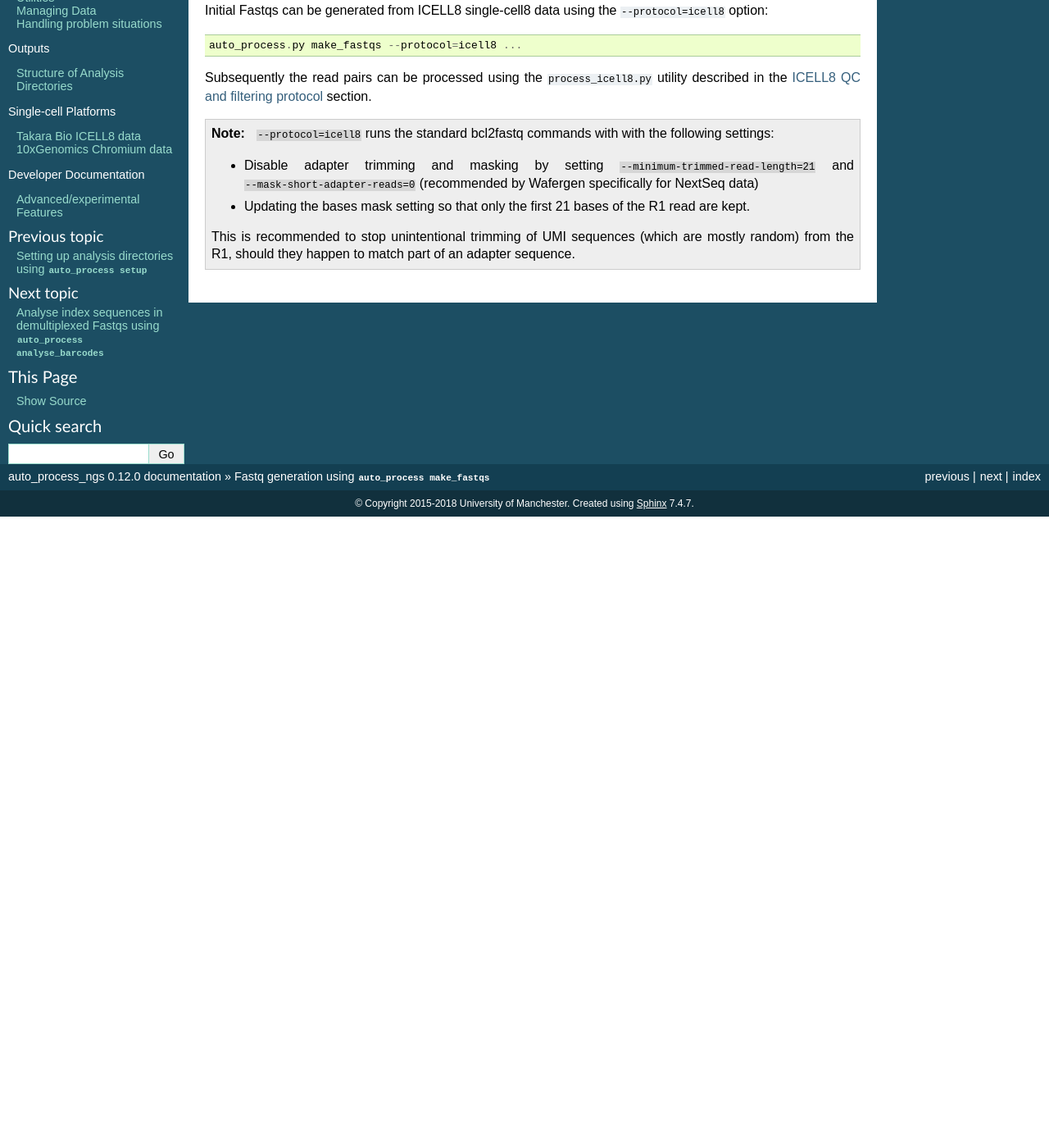
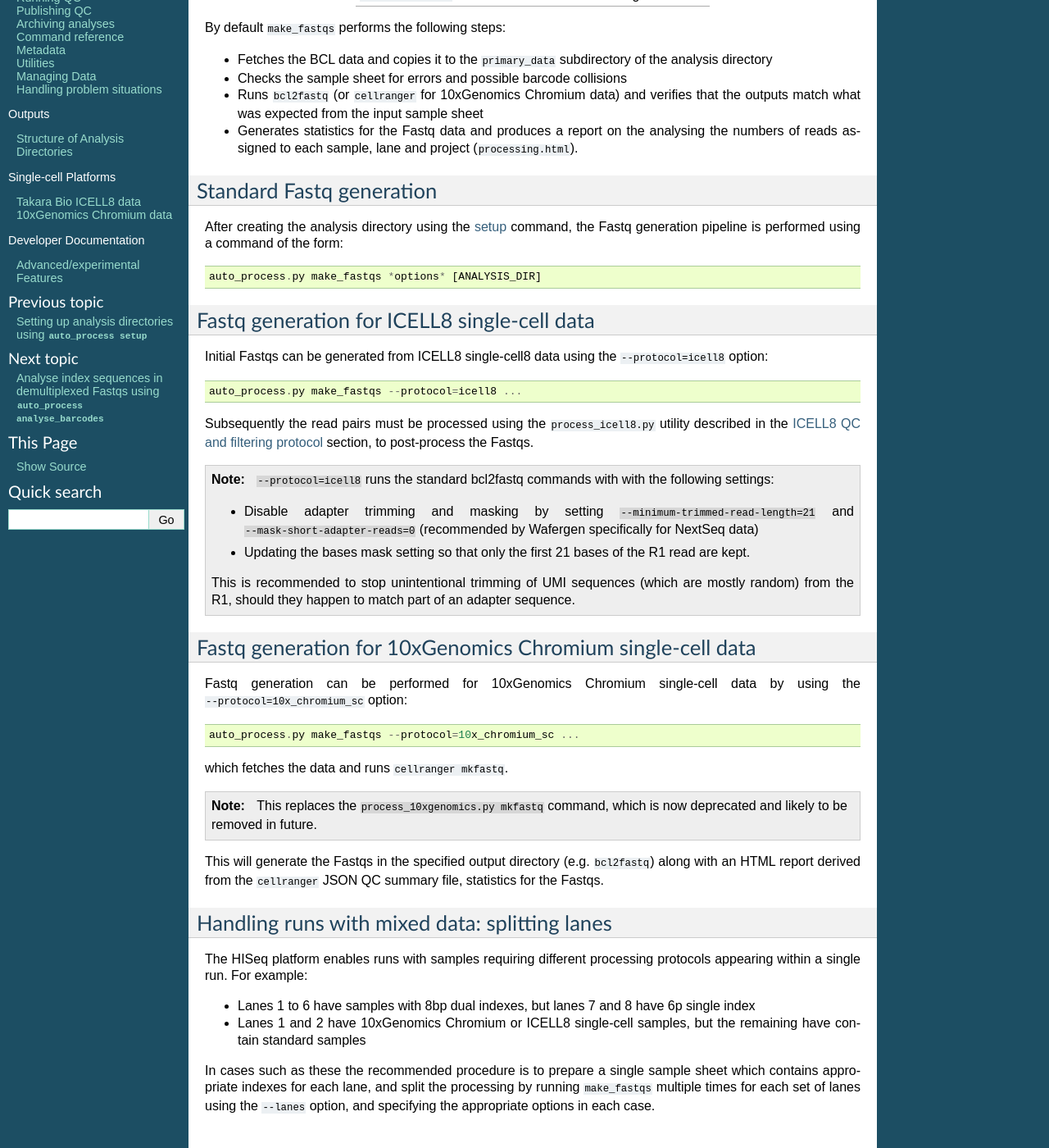
Before and after one commit to fls-bioinformatics-core/auto_process_ngs, a Sphinx documentation site: the page built from docs/source/using/make_fastqs.rst, in a window 1280 px wide and 1400 px high, scrolled down 423 px. Shown: the whole window at 82% size. Built offline with Sphinx 7.4.7, drawn with Linux system fonts in a browser that asks for light colours; pages that are not in the unit, such as notebooks, are missing from menus; before the commit the page ends 1053 px from its top, so only the background shows below that; some of the changed text lies outside the part shown.

Commit message:
Extend documentation on "make_fastqs" (work-in-progress).

```diff
--- a/docs/source/using/make_fastqs.rst
+++ b/docs/source/using/make_fastqs.rst
@@ -8,12 +8,41 @@
 pipeline. It performs the key step of generating Fastq files from
 the raw BCL data produced by the sequencer.
 
+The general invocation of the command is:
+
+::
+
+   auto_process.py make_fastqs [--protocol=PROTOCOL] *options* [ANALYSIS_DIR]
+
+The ``--protocol`` option should be chosen according to the type
+of data that is being processed:
+
+=================== =====================================
+Protocol option     Used for
+=================== =====================================
+``standard``        Standard Illumina sequencing data
+``icell8``          ICELL8 single-cell data
+``10x_chromium_sc`` 10xGenomics Chromium single-cell data
+=================== =====================================
+
+By default ``make_fastqs`` performs the following steps:
+
+* Fetches the BCL data and copies it to the ``primary_data`` subdirectory
+  of the analysis directory
+* Checks the sample sheet for errors and possible barcode collisions
+* Runs ``bcl2fastq`` (or ``cellranger`` for 10xGenomics Chromium data)
+  and verifies that the outputs match what was expected from the input
+  sample sheet
+* Generates statistics for the Fastq data and produces a report on the
+  analysing the numbers of reads assigned to each sample, lane and
+  project (``processing.html``).
+
 Standard Fastq generation
 -------------------------
 
-After creating the analysis directory using the :doc:`setup` command,
-the Fastq generation pipeline is performed using a command of the
-form:
+After creating the analysis directory using the :doc:`setup <setup>`
+command, the Fastq generation pipeline is performed using a command
+of the form:
 
 ::
 
@@ -31,9 +60,10 @@
 
     auto_process.py make_fastqs --protocol=icell8 ...
 
-Subsequently the read pairs can be processed using the
+Subsequently the read pairs must be processed using the
 ``process_icell8.py`` utility described in the
-:ref:`icell8_qc_and_filtering_protocol` section.
+:ref:`icell8_qc_and_filtering_protocol` section, to post-process
+the Fastqs.
 
 .. note::
 
@@ -50,3 +80,44 @@
    This is recommended to stop unintentional trimming of UMI sequences
    (which are mostly random) from the R1, should they happen to match
    part of an adapter sequence.
+
+.. _10x_chromium_sc_fastq_generation:
+
+Fastq generation for 10xGenomics Chromium single-cell data
+----------------------------------------------------------
+
+Fastq generation can be performed for 10xGenomics Chromium
+single-cell data by using the ``--protocol=10x_chromium_sc``
+option:
+
+::
+
+    auto_process.py make_fastqs --protocol=10x_chromium_sc ...
+
+which fetches the data and runs ``cellranger mkfastq``.
+
+.. note::
+
+   This replaces the ``process_10xgenomics.py mkfastq`` command,
+   which is now deprecated and likely to be removed in future.
+
+This will generate the Fastqs in the specified output directory
+(e.g. ``bcl2fastq``) along with an HTML report derived from the
+``cellranger`` JSON QC summary file, statistics for the Fastqs.
+
+Handling runs with mixed data: splitting lanes
+----------------------------------------------
+
+The HISeq platform enables runs with samples requiring different
+processing protocols appearing within a single run. For example:
+
+* Lanes 1 to 6 have samples with 8bp dual indexes, but lanes 7
+  and 8 have 6p single index
+* Lanes 1 and 2 have 10xGenomics Chromium or ICELL8 single-cell
+  samples, but the remaining have contain standard samples
+
+In cases such as these the recommended procedure is to prepare a
+single sample sheet which contains appropriate indexes for each
+lane, and split the processing by running ``make_fastqs`` multiple
+times for each set of lanes using the ``--lanes`` option, and
+specifying the appropriate options in each case.
```
